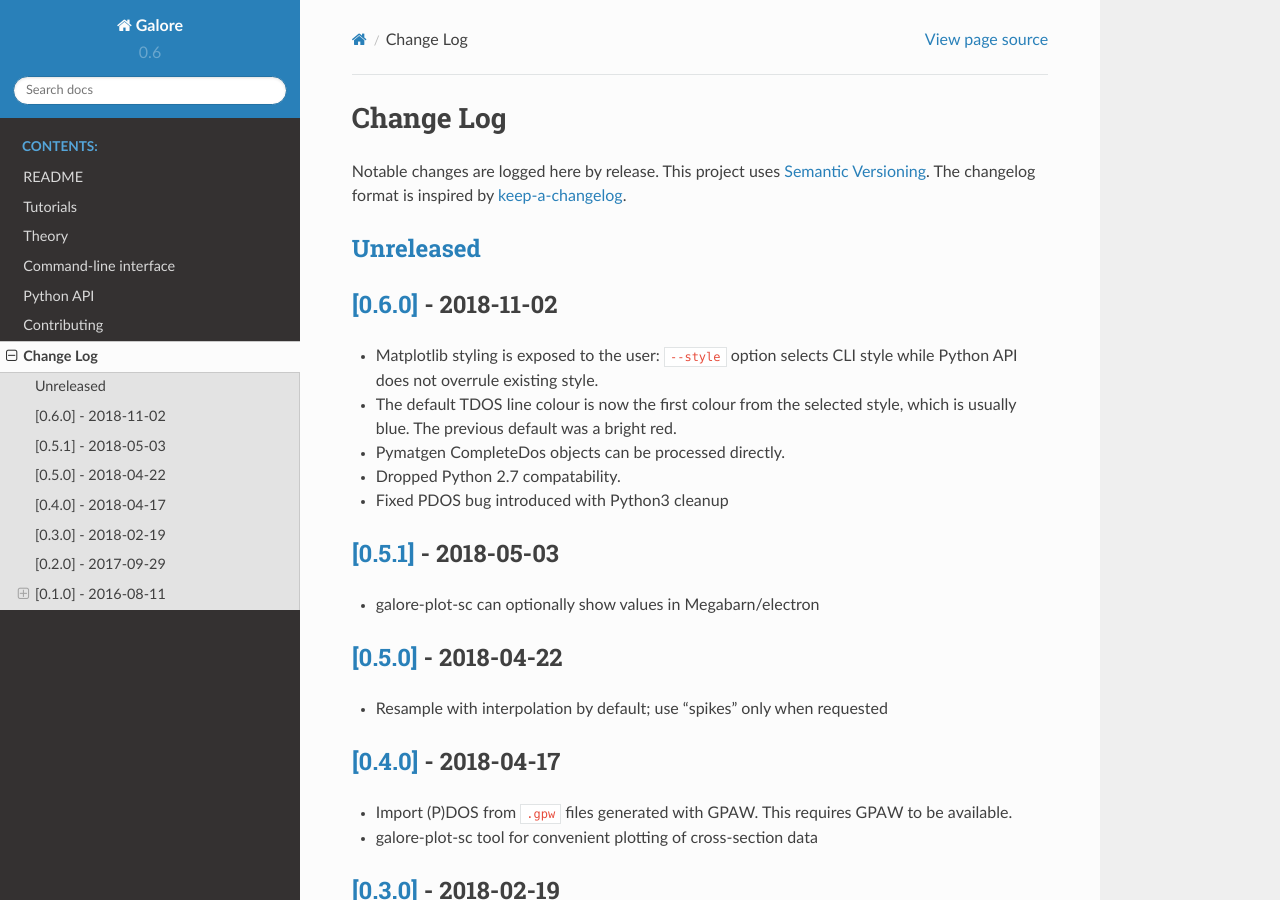
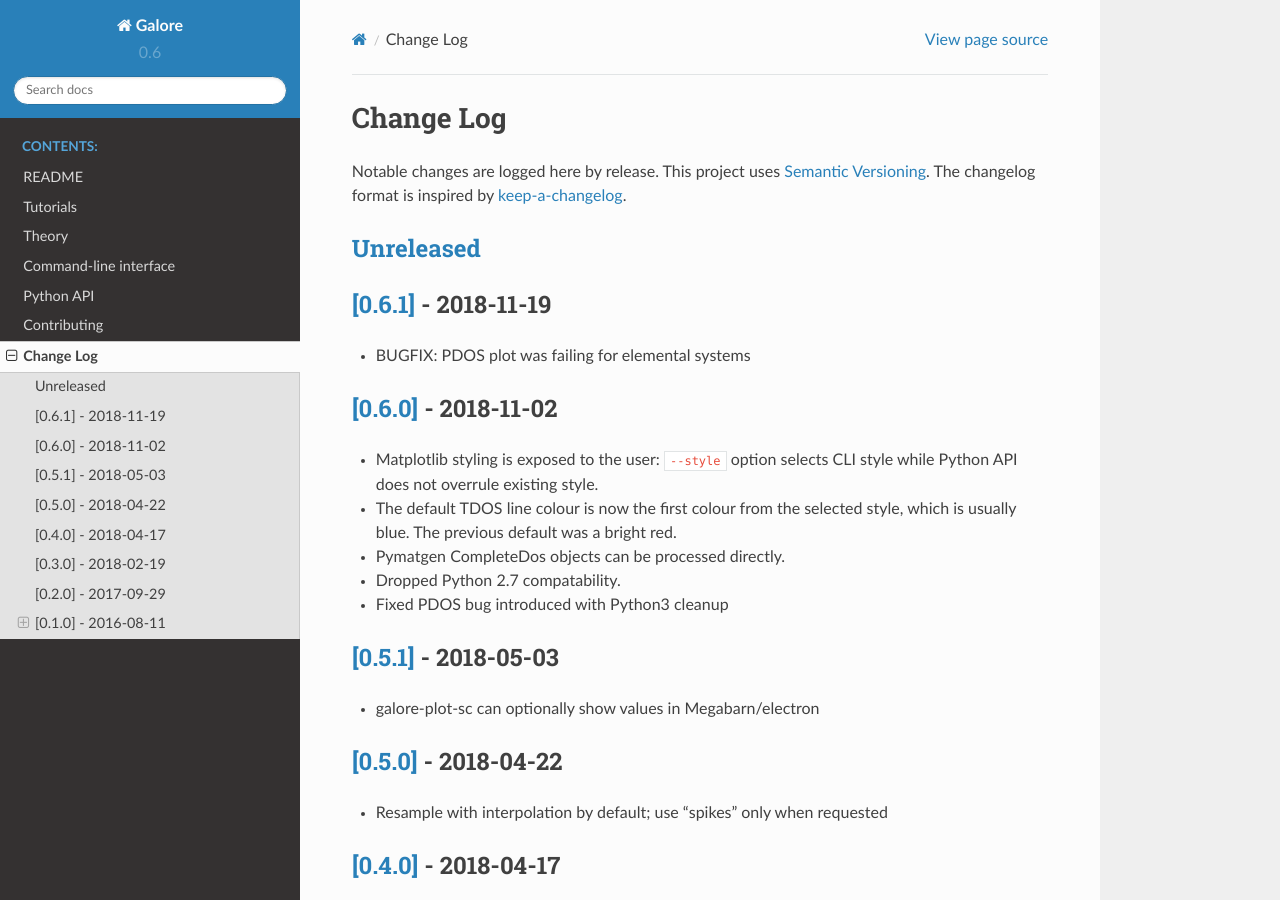
Before and after one commit to SMTG-Bham/galore, a Sphinx documentation site: the page built from docs/source/changelog.rst, in a window 1280 px wide and 900 px high. Built offline with Sphinx 7.4.7 and the Read the Docs theme 2.0.0, drawn with Linux system fonts in a browser that asks for light colours.

Commit message:
Version number bump

```diff
--- a/CHANGELOG.rst
+++ b/CHANGELOG.rst
@@ -5,8 +5,12 @@ Notable changes are logged here by release. This project uses `Semantic
 Versioning <http://semver.org/>`__. The changelog format is inspired by
 `keep-a-changelog <https://github.com/olivierlacan/keep-a-changelog>`__.
 
-`Unreleased <https://github.com/smtg-ucl/galore/compare/0.6.0...HEAD>`__
+`Unreleased <https://github.com/smtg-ucl/galore/compare/0.6.1...HEAD>`__
 -------------------------------------------------------------------------
+
+`[0.6.1] <https://github.com/smtg-ucl/galore/compare/0.6.0...0.6.1>`__ - 2018-11-19
+-----------------------------------------------------------------------------------
+- BUGFIX: PDOS plot was failing for elemental systems
 
 `[0.6.0] <https://github.com/smtg-ucl/galore/compare/0.5.1...0.6.0>`__ - 2018-11-02
 -----------------------------------------------------------------------------------
--- a/docs/source/conf.py
+++ b/docs/source/conf.py
@@ -63,7 +63,7 @@ author = 'Scanlon Materials Theory Group'
 # The short X.Y version.
 version = '0.6'
 # The full version, including alpha/beta/rc tags.
-release = '0.6.0'
+release = '0.6.1'
 
 # The language for content autogenerated by Sphinx. Refer to documentation
 # for a list of supported languages.
--- a/setup.py
+++ b/setup.py
@@ -18,7 +18,7 @@ if __name__ == "__main__":
 
     setup(
         name='galore',
-        version='0.6.0',
+        version='0.6.1',
         description='Broadening and weighting for simulated spectra',
         long_description="""
     Apply Gaussian and Lorentzian broadening to data from ab initio
```
